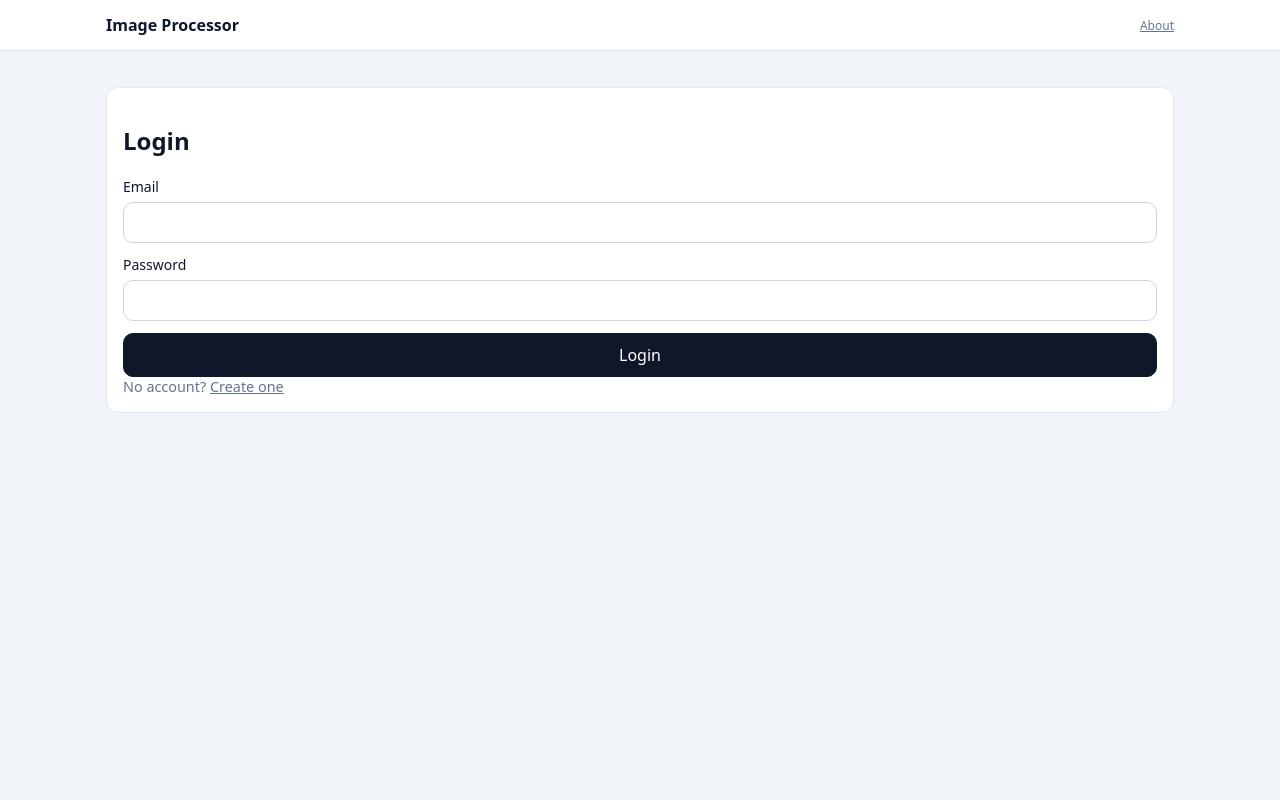
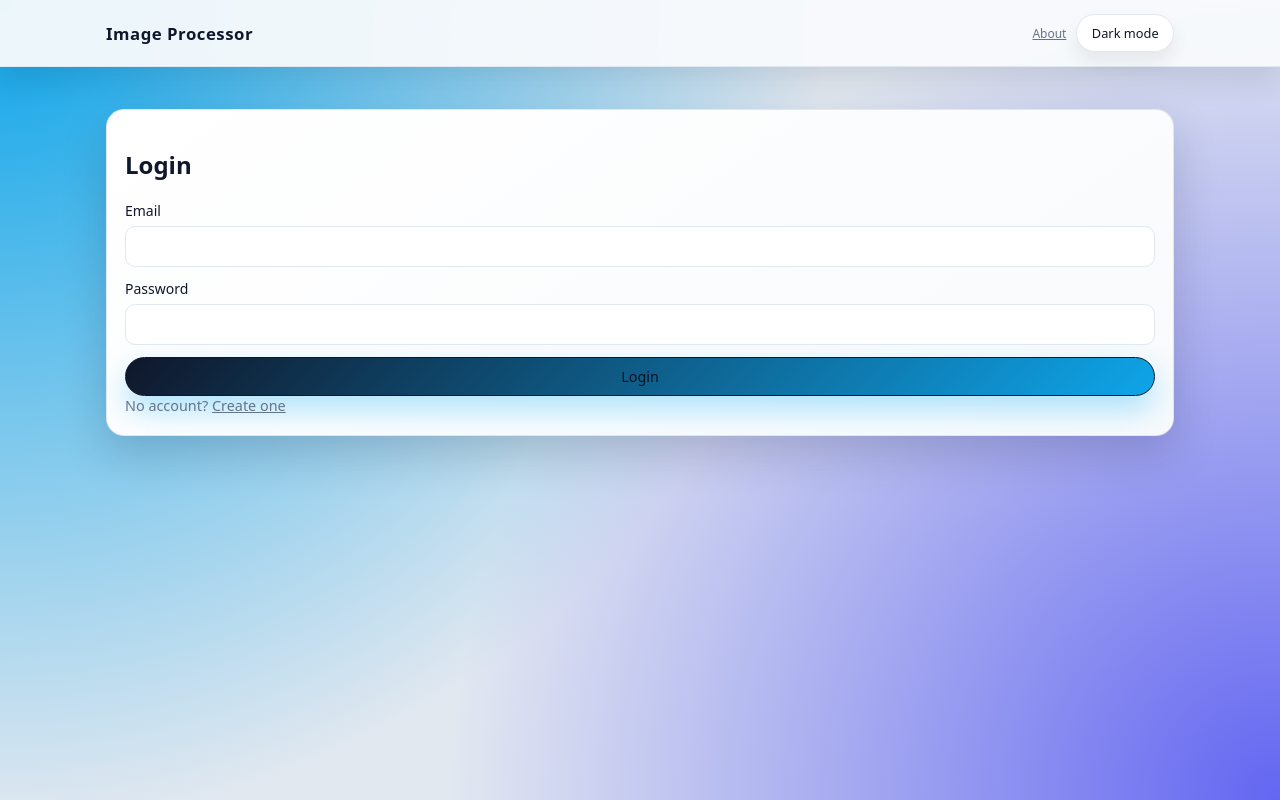
Before and after one commit to vaishnavv007/image_resizer_frontend, a React (Vite) app: page /login in a window 1280 px wide. Built offline with nearby package versions, Linux system fonts and the light colour scheme; no server answers.

Commit message:
style the website

```diff
--- a/src/App.jsx
+++ b/src/App.jsx
@@ -1,3 +1,4 @@
+import { useEffect, useState } from 'react';
 import { Link, Route, Routes } from 'react-router-dom';
 import { useAuth } from './context/AuthContext';
 import ProtectedRoute from './components/ProtectedRoute';
@@ -9,6 +10,23 @@ import About from './pages/About';
 
 export default function App() {
   const { isAuthenticated } = useAuth();
+
+  const [theme, setTheme] = useState(() => {
+    if (typeof window === 'undefined') return 'light';
+    const stored = window.localStorage.getItem('theme');
+    return stored === 'dark' || stored === 'light' ? stored : 'light';
+  });
+
+  useEffect(() => {
+    const root = document.documentElement;
+    root.setAttribute('data-theme', theme);
+    window.localStorage.setItem('theme', theme);
+  }, [theme]);
+
+  const toggleTheme = () => {
+    setTheme((prev) => (prev === 'light' ? 'dark' : 'light'));
+  };
+
   return (
     <div>
       <header className="header">
@@ -16,6 +34,7 @@ export default function App() {
           <Link className="brand" to="/">
             Image Processor
           </Link>
+          <div className="row gap">
             {!isAuthenticated && (
               <nav className="row gap">
                 <Link to="/about" className="muted small">
@@ -23,6 +42,14 @@ export default function App() {
                 </Link>
               </nav>
             )}
+            <button
+              className="btn secondary themeToggle"
+              type="button"
+              onClick={toggleTheme}
+            >
+              {theme === 'light' ? 'Dark mode' : 'Light mode'}
+            </button>
+          </div>
         </div>
       </header>
 
--- a/src/index.css
+++ b/src/index.css
@@ -2,14 +2,50 @@
 
 :root {
   font-family: ui-sans-serif, system-ui, -apple-system, Segoe UI, Roboto, Arial, sans-serif;
-  color: #0f172a;
-  background: #f1f5f9;
+  color: var(--color-text);
+  background: var(--color-app-bg);
+  --color-app-bg: #0f172a;
+  --color-app-bg-soft: #020617;
+  --color-surface: #020617;
+  --color-surface-alt: #020617;
+  --color-border: rgba(148, 163, 184, 0.35);
+  --color-text: #e2e8f0;
+  --color-muted: #94a3b8;
+  --color-primary: #38bdf8;
+  --color-primary-soft: rgba(56, 189, 248, 0.12);
+  --color-danger: #f97373;
+  --color-danger-soft: rgba(239, 68, 68, 0.1);
+  --shadow-soft: 0 18px 45px rgba(15, 23, 42, 0.55);
+  --shadow-header: 0 10px 30px rgba(15, 23, 42, 0.8);
+}
+
+/* Light theme overrides */
+:root[data-theme='light'] {
+  --color-app-bg: #f1f5f9;
+  --color-app-bg-soft: #e2e8f0;
+  --color-surface: #ffffff;
+  --color-surface-alt: #f8fafc;
+  --color-border: #e2e8f0;
+  --color-text: #0f172a;
+  --color-muted: #64748b;
+  --color-primary: #0f172a;
+  --color-primary-soft: rgba(15, 23, 42, 0.08);
+  --color-danger: #b91c1c;
+  --color-danger-soft: #fef2f2;
+  --shadow-soft: 0 18px 45px rgba(15, 23, 42, 0.18);
+  --shadow-header: 0 12px 30px rgba(15, 23, 42, 0.12);
 }
 
 body {
   margin: 0;
   overflow-x: hidden;
   position: relative;
+  min-height: 100vh;
+  background:
+    radial-gradient(circle at top left, #0ea5e9 0, transparent 55%),
+    radial-gradient(circle at bottom right, #6366f1 0, transparent 55%),
+    var(--color-app-bg-soft);
+  color: var(--color-text);
 }
 
 /* Notification Toast */
@@ -60,8 +96,18 @@ body {
 a { color: inherit; }
 
 .header {
-  background: white;
-  border-bottom: 1px solid #e2e8f0;
+  position: sticky;
+  top: 0;
+  z-index: 50;
+  background: linear-gradient(to right, rgba(15,23,42,0.96), rgba(15,23,42,0.92));
+  border-bottom: 1px solid rgba(148, 163, 184, 0.45);
+  backdrop-filter: blur(16px);
+  box-shadow: var(--shadow-header);
+}
+
+:root[data-theme='light'] .header {
+  background: rgba(248, 250, 252, 0.95);
+  border-bottom: 1px solid var(--color-border);
 }
 
 .headerInner {
@@ -76,20 +122,29 @@ a { color: inherit; }
 .brand {
   text-decoration: none;
   font-weight: 700;
+  letter-spacing: 0.03em;
+  font-size: 1.05rem;
 }
 
 .container {
   max-width: 1100px;
   margin: 0 auto;
-  padding: 20px 16px 40px;
+  padding: 24px 16px 40px;
 }
 
 .card {
-  background: white;
-  border: 1px solid #e2e8f0;
-  border-radius: 12px;
-  padding: 16px;
-  margin-top: 16px;
+  background: radial-gradient(circle at top left, rgba(56,189,248,0.08), transparent 55%),
+              linear-gradient(145deg, rgba(15,23,42,0.96), rgba(15,23,42,0.98));
+  border: 1px solid rgba(148, 163, 184, 0.45);
+  border-radius: 18px;
+  padding: 18px 18px 20px;
+  margin-top: 18px;
+  box-shadow: var(--shadow-soft);
+}
+
+:root[data-theme='light'] .card {
+  background: linear-gradient(145deg, var(--color-surface), var(--color-surface-alt));
+  border-color: var(--color-border);
 }
 
 .form {
@@ -110,31 +165,76 @@ input, select, button {
 input, select {
   padding: 10px 12px;
   border-radius: 10px;
-  border: 1px solid #cbd5e1;
-  background: #fff;
+  border: 1px solid var(--color-border);
+  background: rgba(15, 23, 42, 0.45);
+  color: var(--color-text);
+  outline: none;
+  transition: border-color 0.18s ease, box-shadow 0.18s ease, background 0.18s ease, transform 0.1s ease;
+}
+
+:root[data-theme='light'] input,
+:root[data-theme='light'] select {
+  background: #ffffff;
+}
+
+input:focus,
+select:focus {
+  border-color: var(--color-primary);
+  box-shadow: 0 0 0 1px var(--color-primary-soft);
+  transform: translateY(-1px);
 }
 
 .btn {
-  padding: 10px 14px;
-  border-radius: 10px;
-  border: 1px solid #0f172a;
-  background: #0f172a;
-  color: white;
+  padding: 9px 14px;
+  border-radius: 999px;
+  border: 1px solid var(--color-primary);
+  background: linear-gradient(135deg, var(--color-primary), #0ea5e9);
+  color: #0b1120;
   cursor: pointer;
   text-decoration: none;
   display: inline-flex;
   align-items: center;
   justify-content: center;
+  font-size: 0.9rem;
+  font-weight: 500;
+  gap: 0.25rem;
+  transition: transform 0.1s ease, box-shadow 0.15s ease, background 0.15s ease, border-color 0.15s ease, opacity 0.15s ease;
+  box-shadow: 0 14px 30px rgba(56, 189, 248, 0.4);
+}
+
+.btn:hover:not(:disabled) {
+  transform: translateY(-1px);
+  box-shadow: 0 18px 45px rgba(56, 189, 248, 0.55);
+}
+
+.btn:active:not(:disabled) {
+  transform: translateY(0);
+  box-shadow: 0 8px 20px rgba(56, 189, 248, 0.5);
 }
 
 .btn:disabled {
-  opacity: 0.6;
+  opacity: 0.5;
   cursor: not-allowed;
+  box-shadow: none;
 }
 
 .btn.secondary {
-  background: white;
+  background: rgba(15, 23, 42, 0.8);
+  color: var(--color-text);
+  border-color: rgba(148, 163, 184, 0.7);
+  box-shadow: 0 12px 22px rgba(15, 23, 42, 0.6);
+}
+
+:root[data-theme='light'] .btn.secondary {
+  background: #ffffff;
   color: #0f172a;
+  border-color: var(--color-border);
+  box-shadow: 0 10px 18px rgba(15, 23, 42, 0.08);
+}
+
+.themeToggle {
+  font-size: 0.8rem;
+  padding-inline: 0.9rem;
 }
 
 .row {
@@ -146,16 +246,16 @@ input, select {
 .row.space { justify-content: space-between; }
 
 .muted {
-  color: #64748b;
+  color: var(--color-muted);
   font-size: 0.9em;
 }
 
 .muted.small { font-size: 12px; }
 
 .error {
-  color: #b91c1c;
-  background: #fef2f2;
-  border: 1px solid #fecaca;
+  color: var(--color-danger);
+  background: var(--color-danger-soft);
+  border: 1px solid rgba(248, 113, 113, 0.7);
   padding: 10px 12px;
   border-radius: 10px;
 }
@@ -195,10 +295,14 @@ input, select {
 }
 
 .previewItem {
-  border: 1px solid #e2e8f0;
+  border: 1px solid var(--color-border);
   border-radius: 12px;
   overflow: hidden;
-  background: #fff;
+  background: rgba(15, 23, 42, 0.7);
+}
+
+:root[data-theme='light'] .previewItem {
+  background: #ffffff;
 }
 
 .previewItem img {
@@ -215,25 +319,30 @@ input, select {
 /* Base64 Output Format */
 .base64-output-format {
   margin-top: 0.75rem;
-  padding: 0.5rem;
-  background: #f8fafc;
-  border: 1px solid #e2e8f0;
-  border-radius: 0.375rem;
+  padding: 0.5rem 0.75rem;
+  background: rgba(15, 23, 42, 0.7);
+  border: 1px solid rgba(148, 163, 184, 0.6);
+  border-radius: 999px;
   font-size: 0.875rem;
-  color: #475569;
+  color: var(--color-muted);
   display: flex;
   align-items: center;
   justify-content: space-between;
 }
 
+:root[data-theme='light'] .base64-output-format {
+  background: #f8fafc;
+  border-radius: 0.375rem;
+}
+
 .base64-output-format span {
   font-weight: 500;
-  color: #1e293b;
+  color: var(--color-text);
 }
 
 .base64-helper {
   font-size: 0.8rem;
-  color: #64748b;
+  color: var(--color-muted);
   margin-top: 0.25rem;
   font-style: italic;
 }
```
Lines whose indentation alone changed are shown as unchanged.
